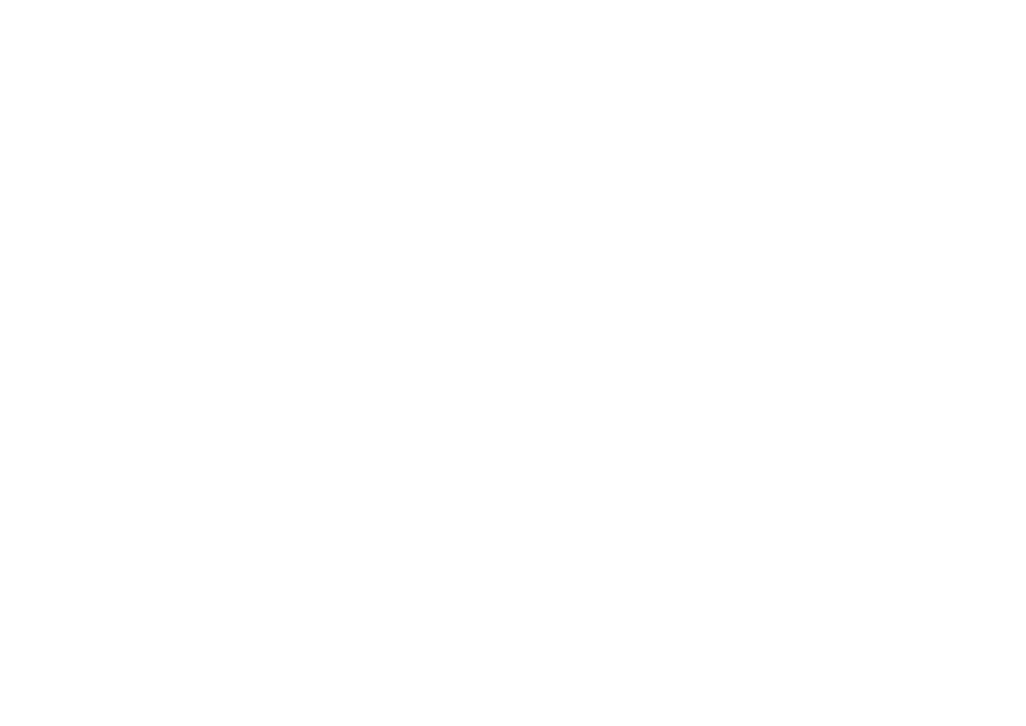
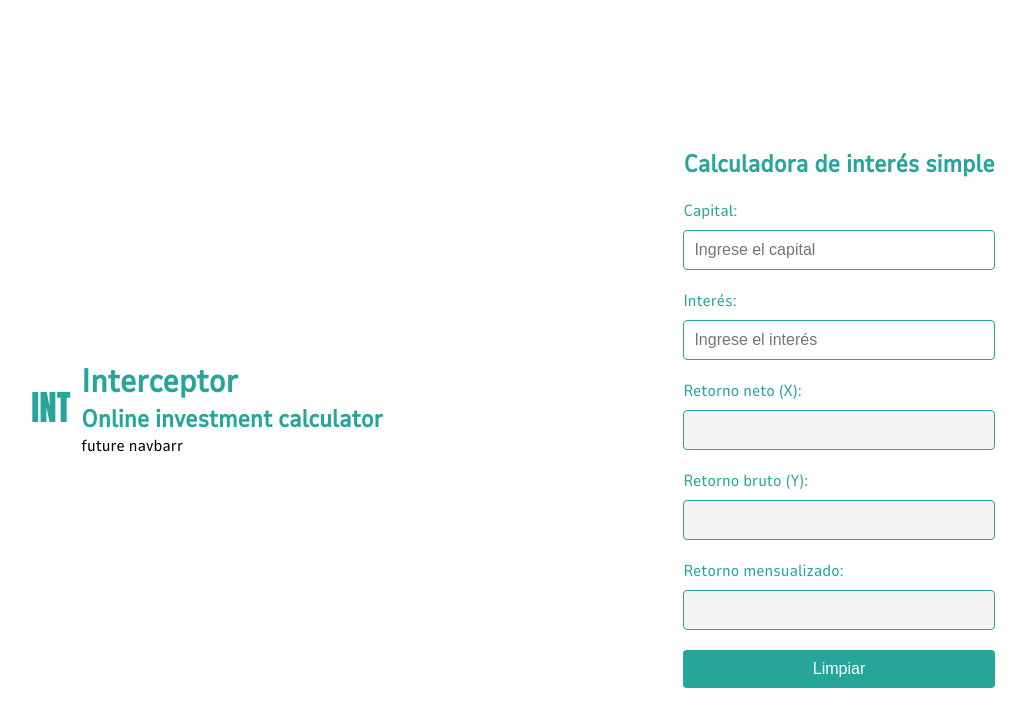
Before and after one commit to bcmfranco/crystal, a Nuxt app: page /montly in a window 1280 px wide. Before the commit this address had no page. Shown: the top 726 px of the page, without its empty margins (117-1143 px from the left). Built offline with nearby package versions, Linux system fonts and the light colour scheme.

Commit message:
add montly

```diff
--- a/src/pages/about.vue
+++ /dev/null
@@ -1,3 +0,0 @@
-<template>
-    is this for real?
-</template>
--- a/src/pages/index.vue
+++ b/src/pages/index.vue
@@ -44,13 +44,22 @@
   computed: {
     calculate_return_x() {
       if (this.capital && this.interest) {
-        return parseFloat(this.capital) * (parseFloat(this.interest) / 100);
+        const result = parseFloat(this.capital) * (parseFloat(this.interest) / 100);
+        return result !== null ? result.toFixed(2) : null;
       }
       return null;
     },
     calculate_return_y() {
       if (this.capital && this.interest) {
-        return parseFloat(this.capital) + parseFloat(this.calculate_return_x);
+          const result = parseFloat(this.capital) + parseFloat(this.calculate_return_x);
+          return result !== null ? result.toFixed(2) : null;
+      }
+      return null;
+    },
+    calculate_return_12() {
+      if (this.capital && this.interest) {
+          const result = parseFloat(this.calculate_return_x) / 12;
+          return result !== null ? result.toFixed(2) : null;
       }
       return null;
     },
--- /dev/null
+++ b/src/pages/montly.vue
@@ -0,0 +1,197 @@
+<template>
+    <div id="container">
+
+      <div id="brand">
+        <div id="logotype">
+          <p>INT</p>
+        </div>
+        <div id="isotype">
+          <h1>Interceptor</h1>
+          <h2>Online investment calculator</h2>
+          <nav>
+            future navbarr
+          </nav>
+        </div>
+      </div>
+
+      <form id="calculator_form" action="">
+        <h2>Calculadora de interés simple</h2>
+        <label for="capital">Capital:</label>
+        <input v-model="capital" placeholder="Ingrese el capital" />
+
+        <label for="interest">Interés:</label>
+        <input v-model="interest" placeholder="Ingrese el interés" />
+
+        <label for="returnX">Retorno neto (X):</label>
+        <input :value="calculate_return_x" disabled />
+
+        <label for="return">Retorno bruto (Y):</label>
+        <input :value="calculate_return_y" disabled />
+
+        <label for="return_12">Retorno mensualizado:</label>
+        <input :value="calculate_return_12" disabled />
+
+        <button @click="clear_inputs">Limpiar</button>
+      </form>
+    </div>
+  </template>
+
+  <script>
+  export default {
+    data() {
+      return {
+        capital: null,
+        interest: null
+      };
+    },
+    computed: {
+      calculate_return_x() {
+        if (this.capital && this.interest) {
+          const result = parseFloat(this.capital) * (parseFloat(this.interest) / 100);
+          return result !== null ? result.toFixed(2) : null;
+        }
+        return null;
+      },
+      calculate_return_y() {
+        if (this.capital && this.interest) {
+            const result = parseFloat(this.capital) + parseFloat(this.calculate_return_x);
+            return result !== null ? result.toFixed(2) : null;
+        }
+        return null;
+      },
+      calculate_return_12() {
+        if (this.capital && this.interest) {
+            const result = parseFloat(this.calculate_return_x) / 12;
+            return result !== null ? result.toFixed(2) : null;
+        }
+        return null;
+      },
+      clear_inputs() {
+        this.capital = null;
+        this.interest = null;
+      }
+    }
+  };
+  </script>
+
+  <style scoped>
+
+  :root {
+    --vuegreen: #26a69a;
+  }
+
+  @import url("https://fonts.googleapis.com/css?family=Montserrat");
+  @font-face {
+    font-family: 'Nunito';
+    src: url('../../public/assets/Nunito_Sans/static/NunitoSans_7pt_Condensed-Regular.ttf') format('truetype');
+    font-weight: normal;
+    font-style: normal;
+  }
+
+  @font-face {
+    font-family: 'Anton';
+    src: url('../../public/assets/Anton/Anton-Regular.ttf') format('truetype');
+  }
+
+  #container #brand{
+    display: flex;
+    flex-direction: row;
+
+    align-items: center;
+    justify-items: center;
+  }
+
+  #brand #logotype{
+    font-family: Anton;
+    width: 50px;
+    line-height: 50px;
+    font-size: 35px;
+    color: #26a69a;
+  }
+
+  #container{
+    display: grid;
+    grid-template-columns: repeat(2, 1fr);
+    grid-template-rows: 1fr;
+    align-items: center;
+    justify-items: center;
+    height: 100vh;
+    font-family: Nunito;
+  }
+
+  #calculator_form {
+    display: flex;
+    flex-direction: column;
+    max-width: 400px;
+    margin: 0 auto;
+  }
+
+  #calculator_form h2{
+    color: #26a69a;
+  }
+
+  #isotype h1 {
+    color: #26a69a;
+    margin: 0px;
+    padding: 0px;
+  }
+
+  #isotype h2 {
+    font-size: 24px;
+    color: #26a69a;
+    margin-bottom: 20px;
+    margin: 0px;
+    padding: 0px;
+  }
+
+  label {
+    font-size: 16px;
+    color: #26a69a;
+    margin-bottom: 8px;
+  }
+
+  input {
+    font-size: 16px;
+    padding: 10px;
+    border: 1px solid #26a69a;
+    border-radius: 4px;
+    margin-bottom: 20px;
+    width: 100%;
+    box-sizing: border-box;
+  }
+
+  input[disabled] {
+    background-color: #f5f5f5;
+  }
+
+  button {
+    font-size: 16px;
+    padding: 10px 20px;
+    background-color: #26a69a;
+    color: #fff;
+    border: none;
+    border-radius: 4px;
+    cursor: pointer;
+    transition: background-color 0.3s ease;
+  }
+
+  button:hover {
+    background-color: #00796b;
+  }
+
+  @media (max-width: 480px) {
+    #container {
+      display: flex;
+      flex-direction: column;
+    }
+
+    #container #brand{
+      /* grid-template-columns: 1fr; */
+
+      display: flex;
+      flex-direction: column;
+    }
+  }
+
+
+  </style>
```
